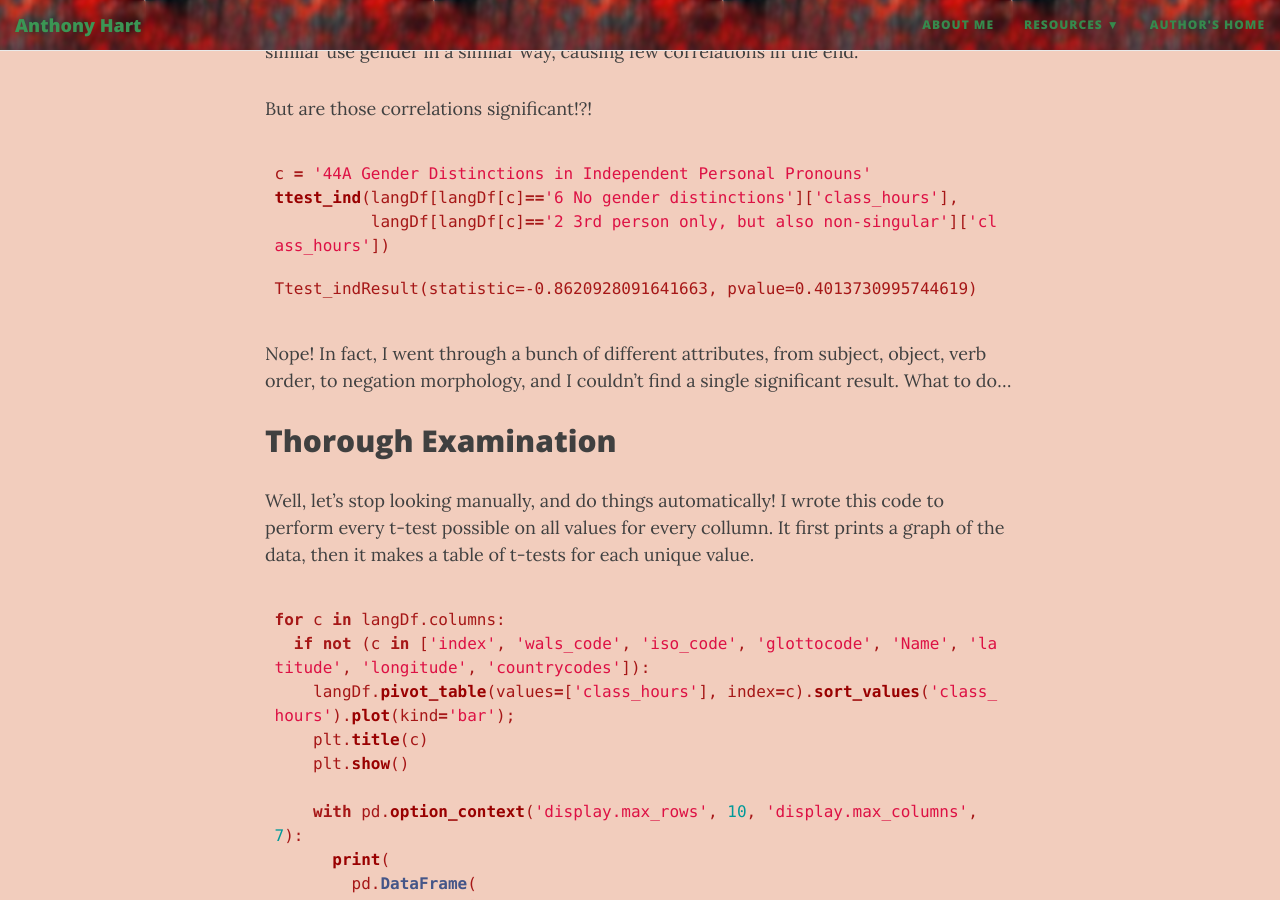
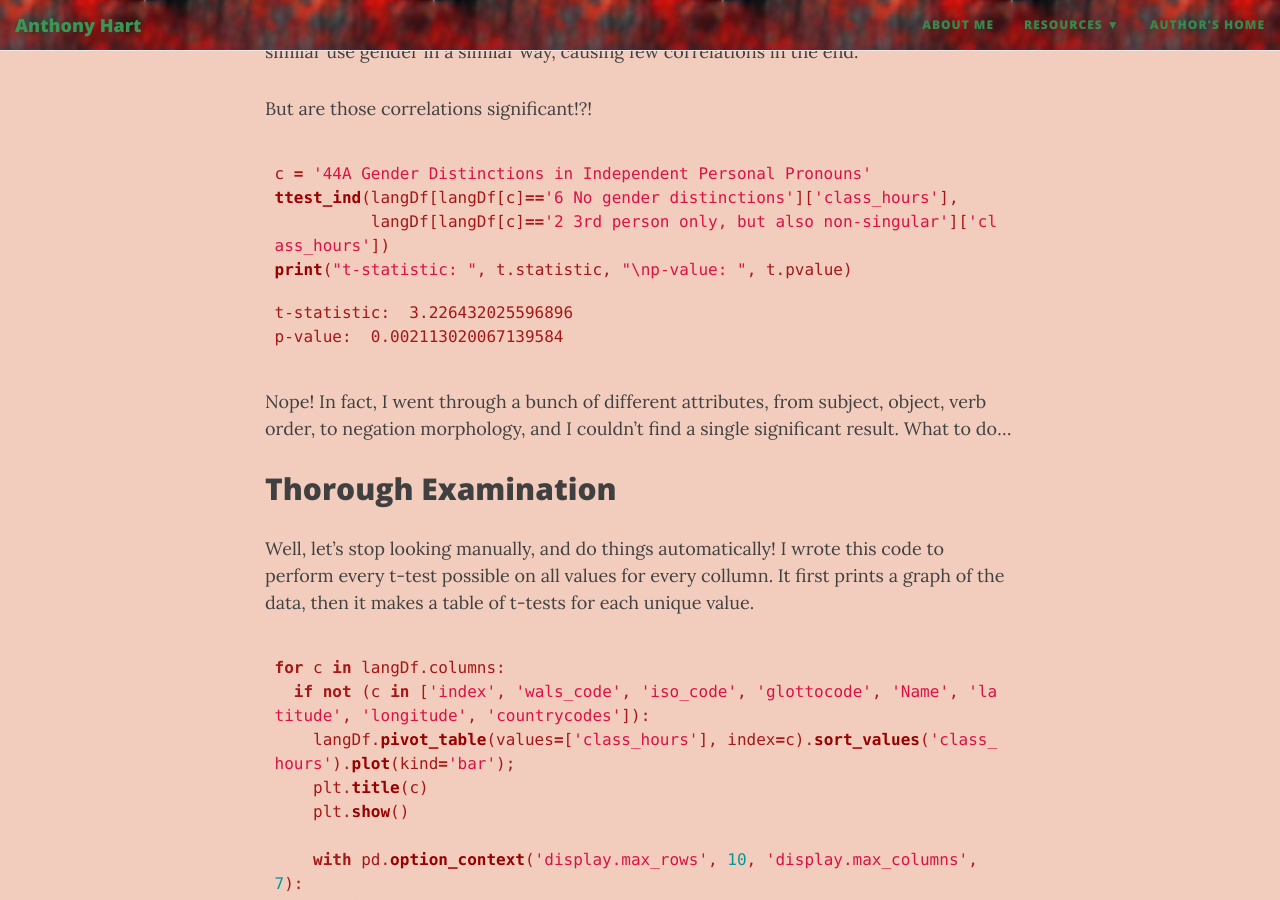
Before and after one commit to AHartNtkn/AHartNtkn.github.io, a Jekyll site: the page built from _posts/2019-08-30-Anthony-Hart-and-the-Quest-for-a-Statistically-Significant-Result-About-the-Difficulty-of-Different-Languages.md, in a window 1280 px wide and 900 px high, scrolled down 8139 px. Built offline with Jekyll 4.4.1, drawn with Linux system fonts in a browser that asks for light colours; nearby versions of some CDN libraries.

Commit message:
Pretty t-statistic

````diff
--- a/_posts/2019-08-30-Anthony-Hart-and-the-Quest-for-a-Statistically-Significant-Result-About-the-Difficulty-of-Different-Languages.md
+++ b/_posts/2019-08-30-Anthony-Hart-and-the-Quest-for-a-Statistically-Significant-Result-About-the-Difficulty-of-Different-Languages.md
@@ -248,9 +248,11 @@ But are those correlations significant!?!
 c = '44A Gender Distinctions in Independent Personal Pronouns'
 ttest_ind(langDf[langDf[c]=='6 No gender distinctions']['class_hours'],
           langDf[langDf[c]=='2 3rd person only, but also non-singular']['class_hours'])
+print("t-statistic: ", t.statistic, "\np-value: ", t.pvalue)
 ```
 
-    Ttest_indResult(statistic=-0.8620928091641663, pvalue=0.4013730995744619)
+    t-statistic:  3.226432025596896
+    p-value:  0.002113020067139584
 
 Nope! In fact, I went through a bunch of different attributes, from subject, object, verb order, to negation morphology, and I couldn't find a single significant result. What to do...
 
````
